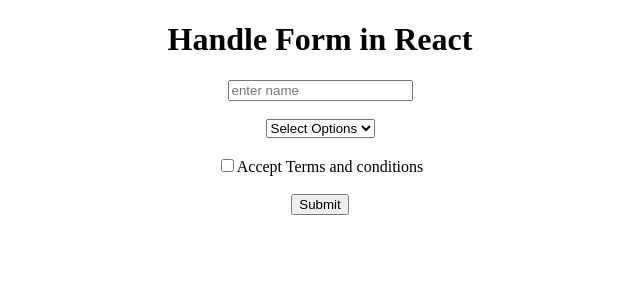
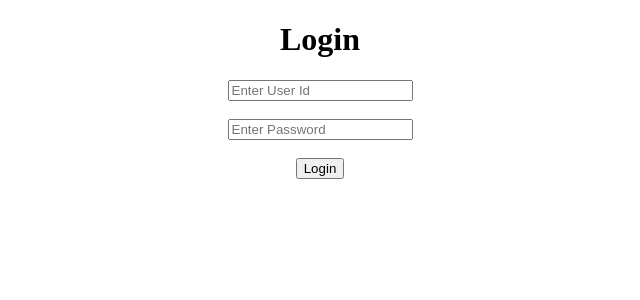
Before and after one commit to vrushalimakwana/ReactLearning, a React (Create React App) app: page / in a window 1280 px wide. Shown: the top 300 px of the page, without its empty margins (320-960 px from the left). Built offline with nearby package versions, Linux system fonts and the light colour scheme.

Commit message:
basic form

```diff
--- /dev/null
+++ b/src/Login.js
@@ -0,0 +1,64 @@
+import React,{useState} from "react";
+
+function Login() {
+    const [user,setUser]=useState("");
+    const [password,setPassword]=useState("");
+    const [userErr,setUserErr]=useState(false);
+    const [passErr,setPassErr]=useState(false);
+   function loginHandle(e)
+   {
+       if(user.length<3 || password.length<3)
+       {
+           alert("Type correct value")
+       }
+       else
+       {
+           alert("All Good")
+       }
+
+        e.preventDefault()
+   }
+  function userHandler(e){
+       let item=e.target.value;
+       if(item.length<3)
+       {
+           setUserErr(true)
+       }
+       else
+       {
+           setUserErr(false)
+       }
+       setUser(item)
+
+    }
+    function passwordHandler(e){
+        let item=e.target.value;
+        if(item.length<3)
+        {
+            setPassErr(true)
+        }
+        else
+        {
+            setPassErr(false)
+        }
+        setPassword(item)
+
+    }
+
+    return(
+        <div>
+            <center>
+            <h1>Login</h1>
+                <form onSubmit={loginHandle}>
+                    <input type="text" placeholder="Enter User Id" onChange={userHandler} />{userErr?<span>User Not Valid</span>:""}
+                    <br /> <br />
+                    <input type="text" placeholder="Enter Password" onChange={passwordHandler}/>{passErr?<span>Password Not Valid</span>:""}
+                    <br /> <br />
+                    <button type="submit">Login</button>
+                </form>
+            </center>
+        </div>
+    );
+}
+
+export default Login;
--- a/src/index.js
+++ b/src/index.js
@@ -1,8 +1,12 @@
 import React from "react";
 import ReactDOM from 'react-dom';
-import Form from "./Form";
+//import Form from "./Form";
+//import Profile from "./Profile";
+import Login from "./Login";
 
 ReactDOM.render(
-    <Form/>,
+    //<Form/>,
+    //<Profile/>,
+    <Login/>,
     document.getElementById('root')
 );
```
